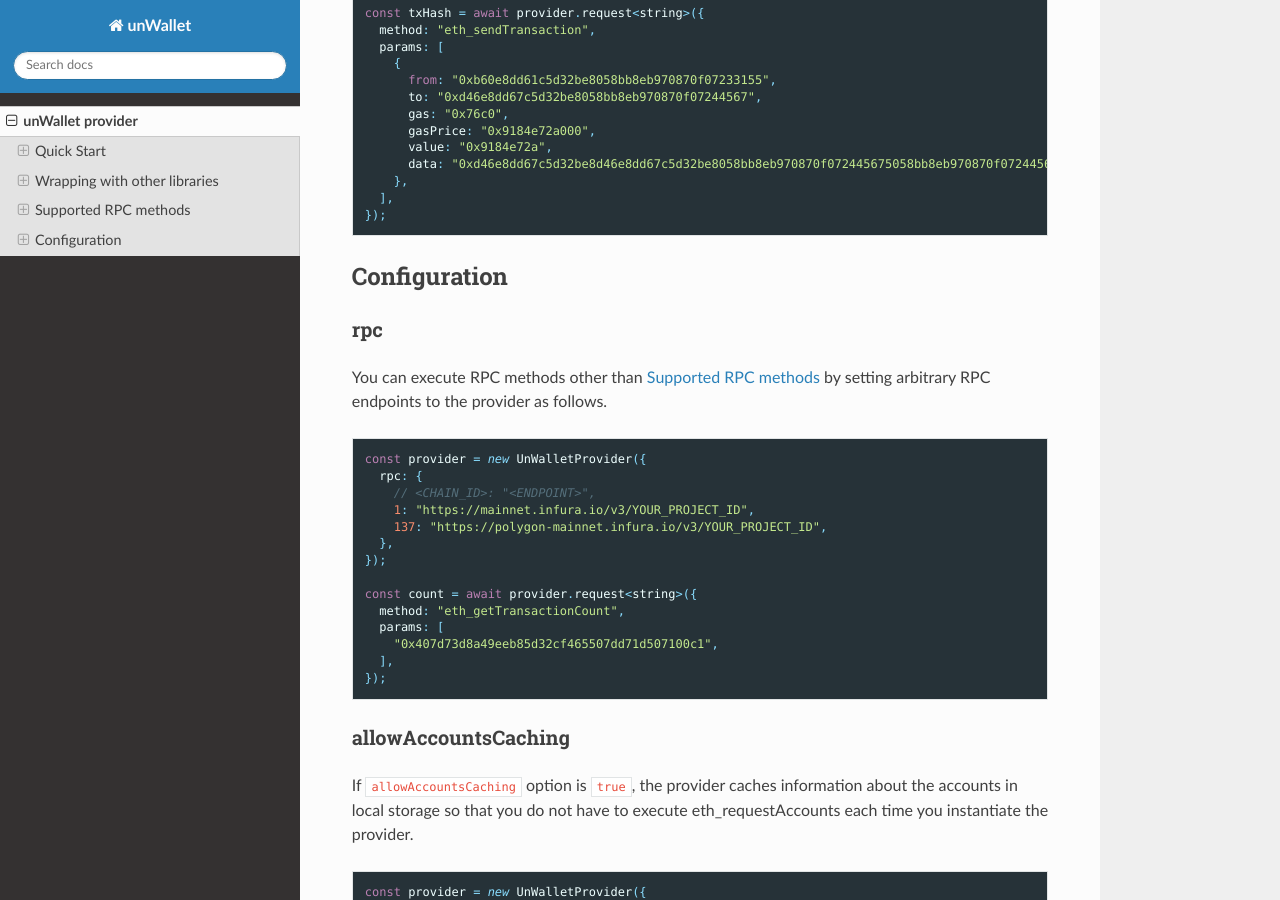
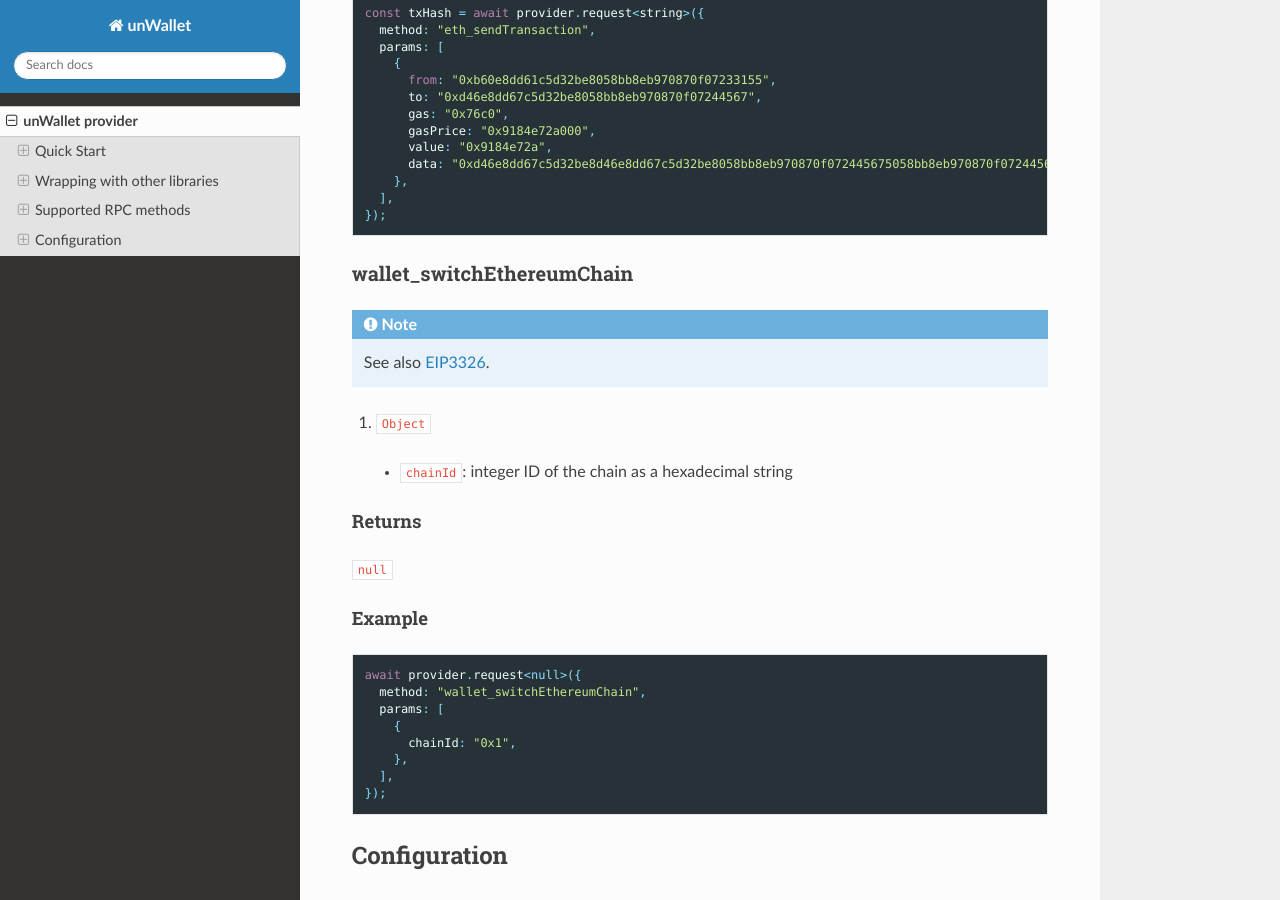
Before and after one commit to SIVIRA/unwallet-dev-documents, a Sphinx documentation site: the page built from docs/source/unwallet-provider.rst, in a window 1280 px wide and 900 px high, scrolled down 6720 px. Built offline with Sphinx 7.4.7 and the Read the Docs theme 2.0.0, drawn with Linux system fonts in a browser that asks for light colours.

Commit message:
write about EIP3326

```diff
--- a/docs/source/unwallet-provider.rst
+++ b/docs/source/unwallet-provider.rst
@@ -391,6 +391,35 @@ Example
       ],
     });
 
+wallet_switchEthereumChain
+--------------------------
+
+.. note::
+
+    See also `EIP3326`_.
+
+#. ``Object``
+
+  - ``chainId``: integer ID of the chain as a hexadecimal string
+
+Returns
+^^^^^^^
+
+``null``
+
+Example
+^^^^^^^
+
+.. code-block:: js
+
+    await provider.request<null>({
+      method: "wallet_switchEthereumChain",
+      params: [
+        {
+          chainId: "0x1",
+        },
+      ],
+    });
 
 .. _configuration:
 
@@ -434,4 +463,5 @@ If ``allowAccountsCaching`` option is ``true``, the provider caches information
 .. _EIP712: https://eips.ethereum.org/EIPS/eip-712
 .. _EIP1102: https://eips.ethereum.org/EIPS/eip-1102
 .. _EIP1193: https://eips.ethereum.org/EIPS/eip-1193
+.. _EIP3326: https://eips.ethereum.org/EIPS/eip-3326
 .. _MetaMask: https://metamask.io
```
